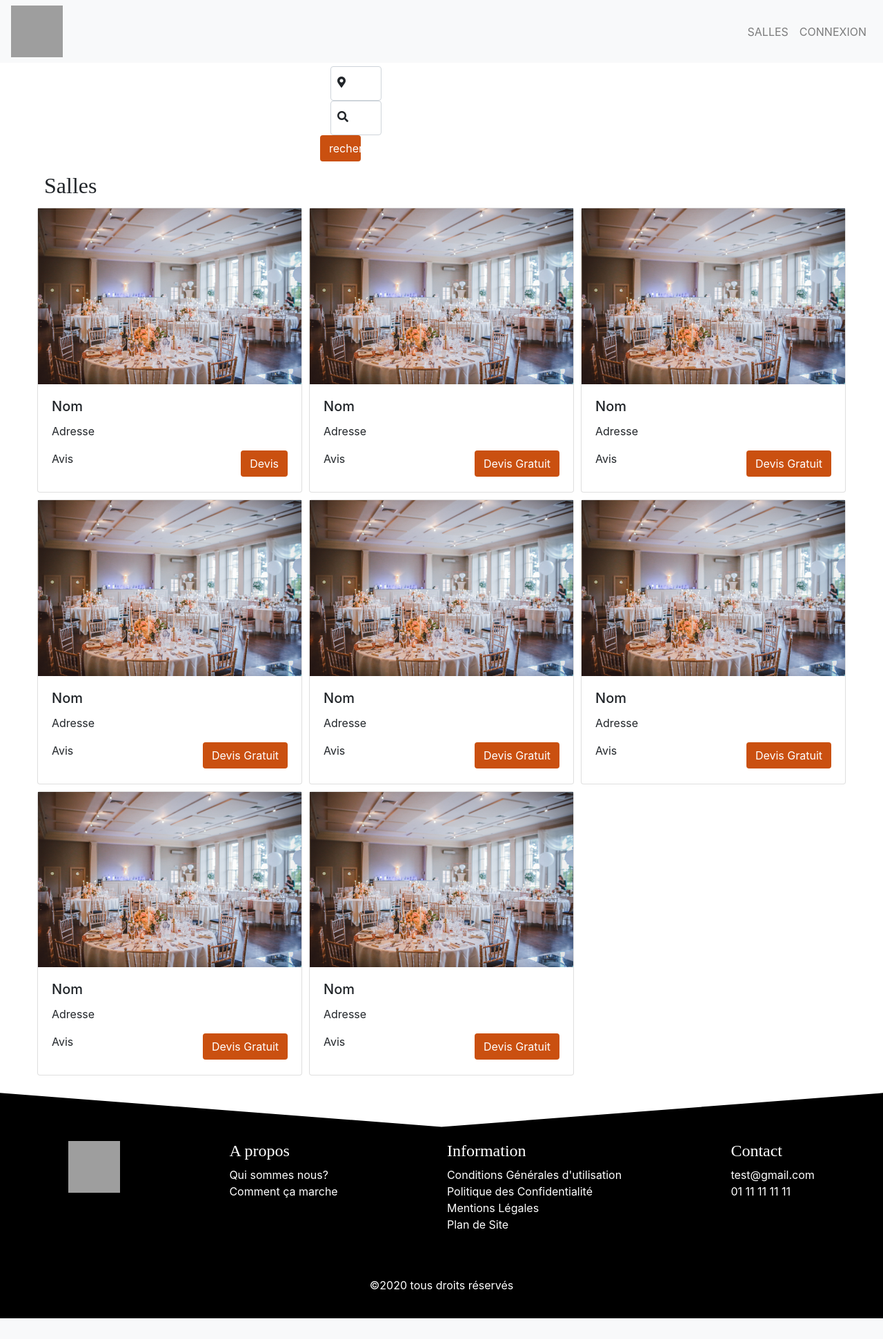
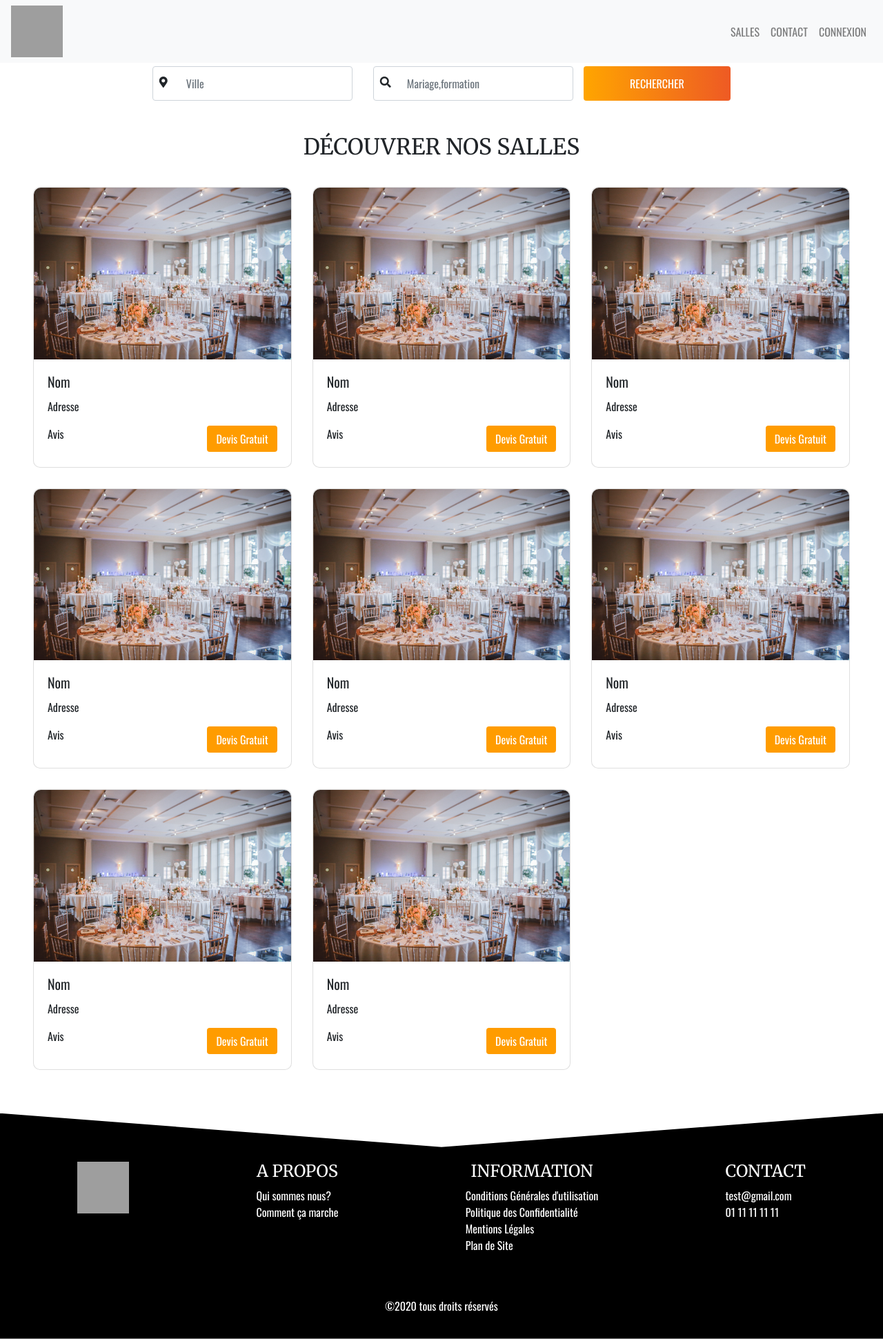
Before and after one commit to FaZyiOne/projetswf3, a Symfony app: template templates/salles/index.html.twig in a window 1280 px wide. Shown: the whole page at 69% size. Before the commit the page ends 1911 px from the top, so only its background shows below. Run offline with Twig, Linux system fonts and the light colour scheme; the template is opened without the code that fills it, so the values that code supplies are empty; some libraries are stand-ins or nearby versions; grey boxes are pictures that could not be loaded.

Commit message:
modif salles

```diff
--- a/public/css/style.css
+++ b/public/css/style.css
@@ -1,5 +1,10 @@
 :root{
-    --button : #CA5010;
+    --button : #FF9C00;
+    --bleuClaire : #0086FF;
+    --bleuFoncé :#005EB3;
+    --orange: #FF9C00;
+    --orangeClaire:#FFA719;
+    --orangeMarron:#B36E00;
 }
 
 
@@ -7,6 +12,7 @@
 body {
     box-sizing: border-box;
     overflow-x: hidden !important;
+  font-family: 'Oswald', sans-serif;
 }
 
 a {
@@ -22,9 +28,13 @@ nav a {
     text-transform: uppercase;
     font-size: 1rem;
 }
-
-h2,h3,h4 {
-    font-family: 'Cormorant Garamond', serif;
+h1{
+    word-spacing: 0.5rem;
+}
+h1,h2,h3,h4 {
+    font-family: 'Merriweather', serif;
+    text-transform: uppercase;
+    text-align: center;
 }
 ul{
     padding-left: 0 !important;
@@ -32,30 +42,27 @@ ul{
 li {
     list-style: none;
 }
-.btn{
+ .btn{
     background-color: var(--button);
     color:white;
 }
-header form {
-    text-align: center;
+#pAccueil form,#pSalles form {
+    text-align: center !important;
 
 }
 
 .form-group>button.btn {
     color: white;
-    /* border-color: var(--button)!important; */
     background-color: var(--button)!important;
     width: 50%;
+    margin-right: 15px;
 }
 
-.form-group>button.btn:hover {
+ .form-group>button.btn:hover {
     color: var(--button);
-    /* border-color: var(--button) !important; */
     background-color: rgb(9, 61, 104) !important;
-
 }
-
-.carousel img {
+#pAccueil .carousel img {
     width: 100%;
     height: 100vh;
     opacity: 0.7;
@@ -80,6 +87,21 @@ i {
 input {
     padding-left: 50px !important;
 }
+.btn1{
+    border: none !important;
+    text-transform: uppercase !important;
+    cursor: pointer !important;
+    color: #fff !important;
+    background-size: 200% !important;
+    transition: 0.6s !important;
+  }
+  .btn1{
+    background-image: linear-gradient(to left,orange,#EE5A24,orange) !important;
+  }
+  .btn1:hover{
+    background-position: right !important;
+  }
+
 
 /* ---------------------- Main --------------------------- */
 main section .traitD {
@@ -286,15 +312,21 @@ footer {
 ╚══════╝╚═╝  ╚═╝╚══════╝╚══════╝╚══════╝╚══════╝
 */
 /* ****** formulaire ****** */
-.formFiltreSalle{
+#pSalles .form{
+    width: 100%;
 }
 /* ****** card ******* */
 .card{
     padding:0;
+    margin: 10px;
+    border-radius:10px !important;
 }
 .card img{
+    border-top-left-radius:10px !important;
+    border-top-right-radius:10px !important;
     width: 100%;
 }
+
 section{
     margin-left: 5%;
     margin-right: 5%;
@@ -366,7 +405,7 @@ section{
 /* ******************************************************************************* */
 /* ****************************************************************************** */
 @media screen and (min-width:992px) {
-    header form .form-group , .formFiltreSalle {
+    header form .form-group , .formFiltreSalle .form-group {
         display: flex;
         flex-direction: row;
         justify-content: center;
--- a/public/js/program.js
+++ b/public/js/program.js
@@ -17,7 +17,7 @@ $(function () {
 
   $('ul.hover_block li').hover(function () {
     $(this).find('img').animate({
-      opacity: "0.7"
+      opacity: "0.2"
     }, {
       duration: 300
     });
@@ -30,3 +30,6 @@ $(function () {
   });
 
 });
+
+// caroussel manuel
+$('.carousel').carousel();
--- a/templates/base.html.twig
+++ b/templates/base.html.twig
@@ -1,15 +1,21 @@
 <!DOCTYPE html>
 <html lang="fr">
+
 <head>
     <meta charset="UTF-8">
     <meta name="viewport" content="width=device-width, initial-scale=1.0">
     <meta http-equiv="X-UA-Compatible" content="ie=edge">
-        <link rel="stylesheet" href="https://use.fontawesome.com/releases/v5.7.1/css/all.css" integrity="sha384-fnmOCqbTlWIlj8LyTjo7mOUStjsKC4pOpQbqyi7RrhN7udi9RwhKkMHpvLbHG9Sr" crossorigin="anonymous">
+    <link rel="stylesheet" href="https://use.fontawesome.com/releases/v5.7.1/css/all.css"
+        integrity="sha384-fnmOCqbTlWIlj8LyTjo7mOUStjsKC4pOpQbqyi7RrhN7udi9RwhKkMHpvLbHG9Sr" crossorigin="anonymous">
+    <!-- google font -->
+    <link href="https://fonts.googleapis.com/css?family=Merriweather:400,700&display=swap" rel="stylesheet">
+    <link href="https://fonts.googleapis.com/css?family=Oswald:400,700&display=swap" rel="stylesheet">
     <link rel="stylesheet" href="{{ asset('bootstrap/css/bootstrap.min.css') }}" rel="stylesheet">
     <link rel="stylesheet" href="{{ asset('css/style.css') }}">
     {% block title %}<title>Location Salle</title>{% endblock %}
 
 </head>
+
 <body>
     {% block body %}{% endblock %}
     {% block javascripts %}
@@ -18,12 +24,19 @@
     <script type="text/javascript" src="{{ asset('bootstrap/js/bootstrap.min.js') }}"></script>
     <script type="text/javascript" src="{{ asset('bootstrap/js/bootstrap.bundle.min.js') }}"></script>
 
-            <script src="https://code.jquery.com/jquery-3.4.1.slim.min.js" integrity="sha384-J6qa4849blE2+poT4WnyKhv5vZF5SrPo0iEjwBvKU7imGFAV0wwj1yYfoRSJoZ+n" crossorigin="anonymous"></script>
-            <script src="https://cdn.jsdelivr.net/npm/popper.js@1.16.0/dist/umd/popper.min.js" integrity="sha384-Q6E9RHvbIyZFJoft+2mJbHaEWldlvI9IOYy5n3zV9zzTtmI3UksdQRVvoxMfooAo" crossorigin="anonymous"></script>
-            <script src="https://stackpath.bootstrapcdn.com/bootstrap/4.4.1/js/bootstrap.min.js" integrity="sha384-wfSDF2E50Y2D1uUdj0O3uMBJnjuUD4Ih7YwaYd1iqfktj0Uod8GCExl3Og8ifwB6" crossorigin="anonymous"></script>
+    <script src="https://code.jquery.com/jquery-3.4.1.slim.min.js"
+        integrity="sha384-J6qa4849blE2+poT4WnyKhv5vZF5SrPo0iEjwBvKU7imGFAV0wwj1yYfoRSJoZ+n" crossorigin="anonymous">
+    </script>
+    <script src="https://cdn.jsdelivr.net/npm/popper.js@1.16.0/dist/umd/popper.min.js"
+        integrity="sha384-Q6E9RHvbIyZFJoft+2mJbHaEWldlvI9IOYy5n3zV9zzTtmI3UksdQRVvoxMfooAo" crossorigin="anonymous">
+    </script>
+    <script src="https://stackpath.bootstrapcdn.com/bootstrap/4.4.1/js/bootstrap.min.js"
+        integrity="sha384-wfSDF2E50Y2D1uUdj0O3uMBJnjuUD4Ih7YwaYd1iqfktj0Uod8GCExl3Og8ifwB6" crossorigin="anonymous">
+    </script>
     <script type="text/javascript" src="{{ asset('js/program.js') }}"></script>
     <script src="{{ asset('js/jquery.js') }}"></script>
 
     {% endblock %}
 </body>
+
 </html>
--- a/templates/nav.html.twig
+++ b/templates/nav.html.twig
@@ -9,6 +9,9 @@
                 <a class="nav-link" href="#">Salles</a>
             </li>
             <li class="nav-item">
+                <a class="nav-link" href="#">Contact</a>
+            </li>
+            <li class="nav-item">
                 <a class="nav-link" href="#">Connexion</a>
             </li>
         </ul>
--- a/templates/salles/index.html.twig
+++ b/templates/salles/index.html.twig
@@ -1,34 +1,15 @@
 {% extends 'base.html.twig' %}
 
 {% block body %}
-<div class="container-fluide">
+<div class="container-fluide" id="pSalles">
     <header>
         {% include 'nav.html.twig' %}
-        <!-- <div id="carouselExampleControls" class="carousel slide" data-ride="carousel">
-            <div class="carousel-inner">
-                <div class="carousel-item active">
-                    <img src="{{ asset('img/sss.jpg')}}" class="d-block w-100" alt="...">
-                </div>
-                <div class="carousel-item">
-                    <img src="{{ asset('img/zzz.jpg')}}" class="d-block w-100" alt="...">
-                </div>
-                <div class="carousel-item">
-                    <img src="{{ asset('img/eee.jpg')}}" class="d-block w-100" alt="...">
-                </div>
-            </div>
-            <a class="carousel-control-prev" href="#carouselExampleControls" role="button" data-slide="prev">
-                <span class="carousel-control-prev-icon" aria-hidden="true"></span>
-                <span class="sr-only">Previous</span>
-            </a>
-            <a class="carousel-control-next" href="#carouselExampleControls" role="button" data-slide="next">
-                <span class="carousel-control-next-icon" aria-hidden="true"></span>
-                <span class="sr-only">Next</span>
-            </a>
-        </div> -->
-        <!--
-        <form method="" action="" class="form-filtre">
-            <h1 class="text-dark m-5">Trouver la salle Idéale</h1>
-            <div class="form-group">
+    </header>
+    {% block main %}
+    <main class=" mt-5 pt-5">
+        <form method="" action="" class="formFiltreSalle">
+
+            <div class="form-group text-center">
                 <div class="col-xs-12 col-md-3">
                     <i class="fas fa-map-marker-alt"></i>
                     <input type="text" class="form-control pl-5 p-4" placeholder="Ville">
@@ -37,38 +18,27 @@
                     <i class="fas fa-search"></i>
                     <input type="text" class="form-control milieu pl-5 p-4" placeholder="Mariage,formation">
                 </div>
-                <button type="submit" class="btn col-xs-10 col-md-2">rechercher</button>
-            </div>
-        </form> -->
-    </header>
-    {% block main %}
-    <main class=" mt-5 pt-5">
-         <form method="" action="" class="formFiltreSalle">
-
-            <div class="form-group">
-                <div class="col-xs-12 col-md-3">
-                    <i class="fas fa-map-marker-alt"></i>
-                    <input type="text" class="form-control pl-5 p-4" placeholder="Ville">
-                </div>
-                <div class="col-xs-12 col-md-3">
-                    <i class="fas fa-search"></i>
-                    <input type="text" class="form-control milieu pl-5 p-4" placeholder="Mariage,formation">
-                </div>
-                <button type="submit" class="btn col-xs-10 col-md-2">rechercher</button>
+                <button type="submit" class="btn btn1 col-xs-10 col-md-2">rechercher</button>
             </div>
         </form>
-        <section class="listeSalle">
+        <section class="listeSalle m-5">
             <!-- boucle -->
-            <h2>Salles</h2>
-            <ul class="row">
+            <h2>Découvrer nos Salles</h2>
+            <ul class="row mt-4">
                 <li class="col-sm-12 col-md-6 col-lg-4">
                     <div class="card">
-                        <img src="{{ asset('img/sss.jpg')}}" alt="...">
+                        <a href="" target="_blank"><img src="{{ asset('img/sss.jpg')}}" alt="...">
+                        </a>
                         <div class="card-body">
                             <h5 class="card-title">Nom</h5>
                             <p class="card-text">Adresse</p>
-                            <a href="#" class="btn btnDevis">Devis</a>
+                            <a href="#" class="btn btnDevis">Devis Gratuit</a>
                             <p>Avis</p>
+
+
+                            <!-- <a href=""> <span><i class="fas fa-star"></i></span></a>
+                                  <a href=""> <span><i class="fas fa-star"></i></span></a> <a href=""> <span><i class="fas fa-star"></i></span></a> <a href=""> <span><i class="fas fa-star"></i></span></a> <a href=""> <span><i class="fas fa-star"></i></span></a> -->
+
 
                         </div>
                     </div>
@@ -77,7 +47,7 @@
                 <!-- 2eme card -->
                 <li class="col-sm-12 col-md-6 col-lg-4">
                     <div class="card">
-                        <img src="{{ asset('img/sss.jpg')}}" alt="...">
+                        <a href="" target="_blank"><img src="{{ asset('img/sss.jpg')}}" alt="..."></a>
                         <div class="card-body">
                             <h5 class="card-title">Nom</h5>
                             <p class="card-text">Adresse</p>
@@ -90,7 +60,7 @@
                 <!-- 2eme card -->
                 <li class="col-sm-12 col-md-6 col-lg-4">
                     <div class="card">
-                        <img src="{{ asset('img/sss.jpg')}}" alt="...">
+                        <a href="" target="_blank"><img src="{{ asset('img/sss.jpg')}}" alt="..."></a>
                         <div class="card-body">
                             <h5 class="card-title">Nom</h5>
                             <p class="card-text">Adresse</p>
@@ -103,7 +73,7 @@
                 <!-- 2eme card -->
                 <li class="col-sm-12 col-md-6 col-lg-4">
                     <div class="card">
-                        <img src="{{ asset('img/sss.jpg')}}" alt="...">
+                        <a href="" target="_blank"><img src="{{ asset('img/sss.jpg')}}" alt="..."></a>
                         <div class="card-body">
                             <h5 class="card-title">Nom</h5>
                             <p class="card-text">Adresse</p>
@@ -116,7 +86,7 @@
                 <!-- 2eme card -->
                 <li class="col-sm-12 col-md-6 col-lg-4">
                     <div class="card">
-                        <img src="{{ asset('img/sss.jpg')}}" alt="...">
+                        <a href="" target="_blank"><img src="{{ asset('img/sss.jpg')}}" alt="..."></a>
                         <div class="card-body">
                             <h5 class="card-title">Nom</h5>
                             <p class="card-text">Adresse</p>
@@ -128,7 +98,7 @@
                 </li>
                 <li class="col-sm-12 col-md-6 col-lg-4">
                     <div class="card">
-                        <img src="{{ asset('img/sss.jpg')}}" alt="...">
+                        <a href="" target="_blank"><img src="{{ asset('img/sss.jpg')}}" alt="..."></a>
                         <div class="card-body">
                             <h5 class="card-title">Nom</h5>
                             <p class="card-text">Adresse</p>
@@ -140,7 +110,7 @@
                 </li>
                 <li class="col-sm-12 col-md-6 col-lg-4">
                     <div class="card">
-                        <img src="{{ asset('img/sss.jpg')}}" alt="...">
+                        <a href="" target="_blank"><img src="{{ asset('img/sss.jpg')}}" alt="..."></a>
                         <div class="card-body">
                             <h5 class="card-title">Nom</h5>
                             <p class="card-text">Adresse</p>
@@ -152,7 +122,7 @@
                 </li>
                 <li class="col-sm-12 col-md-6 col-lg-4">
                     <div class="card">
-                        <img src="{{ asset('img/sss.jpg')}}" alt="...">
+                        <a href="" target="_blank"><img src="{{ asset('img/sss.jpg')}}" alt="..."></a>
                         <div class="card-body">
                             <h5 class="card-title">Nom</h5>
                             <p class="card-text">Adresse</p>
```
Also changed, not shown: other parts of public/css/style.css (+22 -11 lines), templates/homepage/index.html.twig (+18 -8 lines), public/img/reunion.jpg (added). Lines whose indentation alone changed are shown as unchanged.
